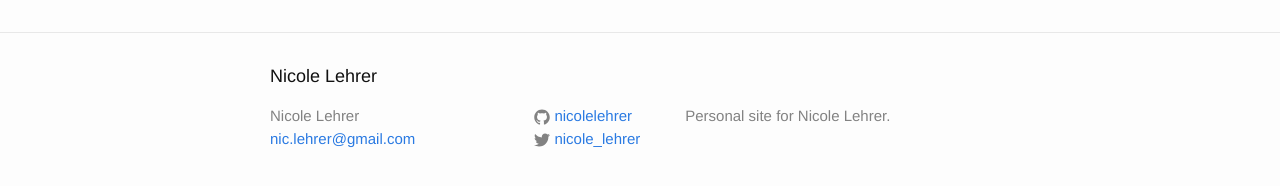
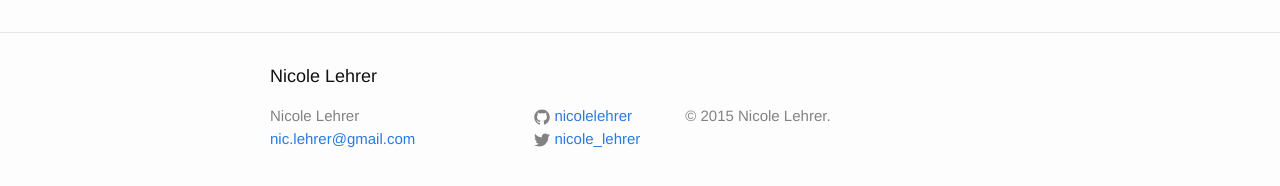
Before and after one commit to nicolelehrer/nicolelehrer.github.io, a Jekyll site: the page built from 0about.md, in a window 1280 px wide. Shown: the part 378-564 px from the top of the page. Built offline with Jekyll 4.4.1, drawn with Linux system fonts in a browser that asks for light colours.

Commit message:
added copyright for site description

```diff
--- a/_config.yml
+++ b/_config.yml
@@ -2,7 +2,7 @@
 title: Nicole Lehrer
 email: nic.lehrer@gmail.com
 description: > # this means to ignore newlines until "baseurl:"
-  Personal site for Nicole Lehrer.
+  © 2015 Nicole Lehrer.
 baseurl: "" # the subpath of your site, e.g. /blog/
 url: "http://yourdomain.com" # the base hostname & protocol for your site
 twitter_username: nicole_lehrer
```
Also changed, not shown: 6 other files.
